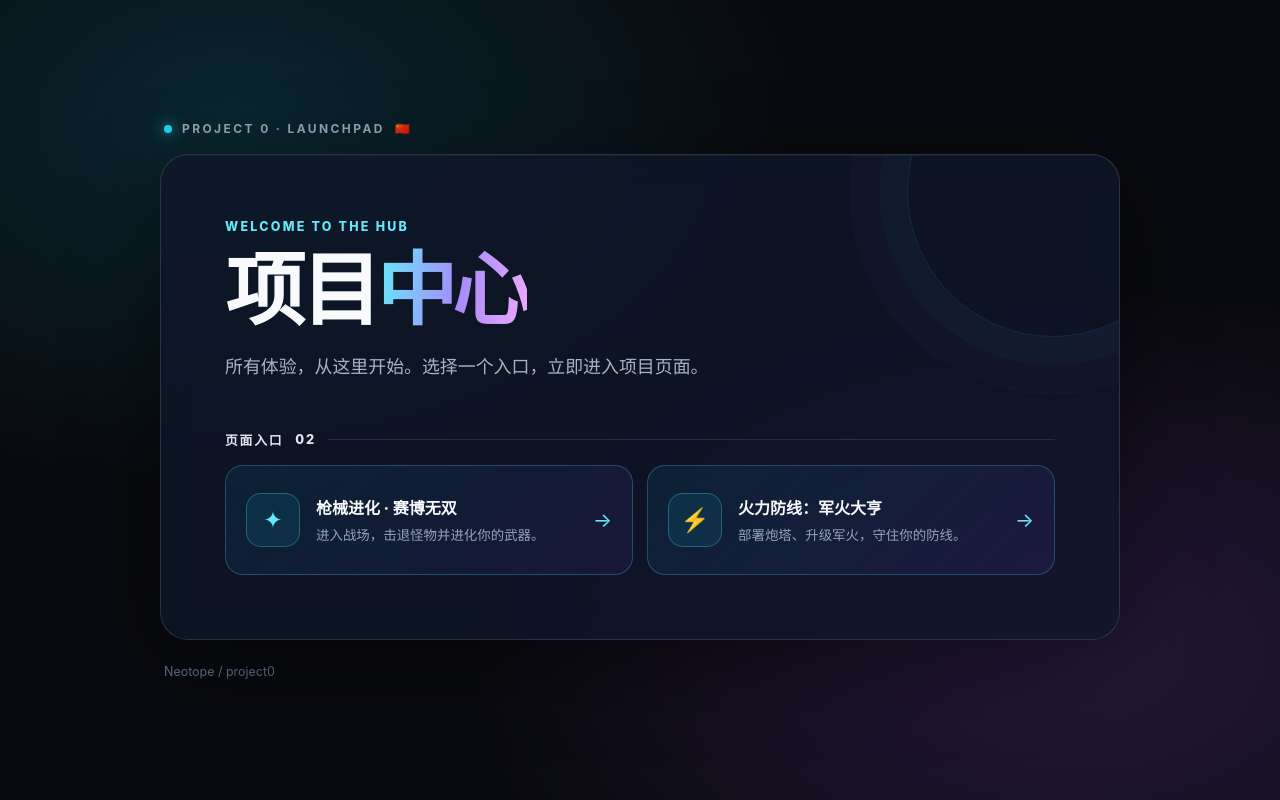
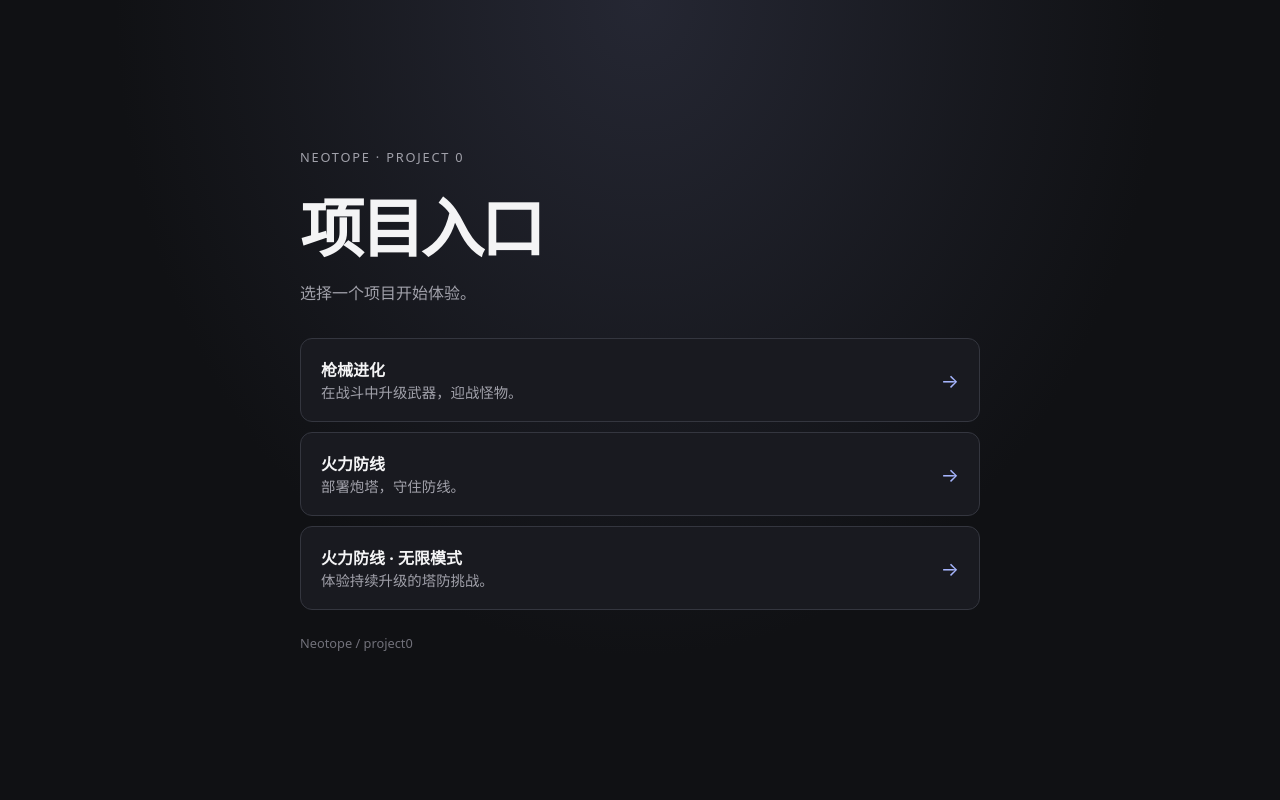
Before and after one commit to Neotope/project0, a plain HTML site: page index.html in a window 1280 px wide. Drawn offline with Linux system fonts and the light colour scheme.

Commit message:
Redesign concise project index with links to every page

```diff
--- a/index.html
+++ b/index.html
@@ -2,16 +2,16 @@
 <html lang="zh-CN">
 <head>
   <meta charset="UTF-8">
-  <meta name="viewport" content="width=device-width, initial-scale=1.0">
-  <meta name="theme-color" content="#090a0f">
-  <meta name="description" content="项目入口中心：从这里进入游戏体验。">
-  <title>项目中心 · 游戏入口</title>
+  <meta name="viewport" content="width=device-width, initial-scale=1">
+  <meta name="theme-color" content="#101114">
+  <meta name="description" content="Project 0 项目入口。">
+  <title>Project 0</title>
   <style>
     :root {
       color-scheme: dark;
-      font-family: Inter, ui-sans-serif, system-ui, -apple-system, BlinkMacSystemFont, "Segoe UI", "Noto Sans SC", sans-serif;
-      background: #090a0f;
-      color: #f8fafc;
+      font-family: system-ui, -apple-system, BlinkMacSystemFont, "Segoe UI", "Noto Sans SC", sans-serif;
+      color: #f4f4f5;
+      background: #101114;
     }
     * { box-sizing: border-box; }
     body {
@@ -19,164 +19,54 @@
       margin: 0;
       display: grid;
       place-items: center;
-      padding: 32px 20px;
-      overflow-x: hidden;
-      background:
-        radial-gradient(ellipse at 18% 15%, rgba(6, 182, 212, .16), transparent 38%),
-        radial-gradient(ellipse at 84% 82%, rgba(168, 85, 247, .18), transparent 40%),
-        #090a0f;
+      padding: 24px;
+      background: radial-gradient(ellipse at top, #252733 0, #101114 58%);
     }
-    .shell { width: min(100%, 960px); }
-    .topline {
+    main { width: min(100%, 680px); }
+    .label { margin: 0 0 12px; color: #a1a1aa; font-size: .8rem; letter-spacing: .14em; text-transform: uppercase; }
+    h1 { margin: 0; font-size: clamp(2.4rem, 8vw, 4rem); letter-spacing: -.06em; }
+    .intro { margin: 10px 0 32px; color: #a1a1aa; line-height: 1.6; }
+    nav { display: grid; gap: 10px; }
+    a {
       display: flex;
       align-items: center;
-      gap: 10px;
-      margin: 0 0 18px 4px;
-      color: #94a3b8;
-      font-size: .75rem;
-      font-weight: 700;
-      letter-spacing: .2em;
-      text-transform: uppercase;
-    }
-    .topline::before {
-      width: 8px;
-      height: 8px;
-      border-radius: 50%;
-      background: #22d3ee;
-      box-shadow: 0 0 14px #22d3ee;
-      content: "";
-    }
-    .panel {
-      position: relative;
-      overflow: hidden;
-      padding: clamp(28px, 6vw, 64px);
-      border: 1px solid rgba(148, 163, 184, .2);
-      border-radius: 28px;
-      background: rgba(15, 23, 42, .78);
-      box-shadow: 0 24px 90px rgba(0, 0, 0, .45), inset 0 1px rgba(255,255,255,.04);
-      backdrop-filter: blur(18px);
-    }
-    .panel::after {
-      position: absolute;
-      top: -110px;
-      right: -80px;
-      width: 290px;
-      height: 290px;
-      border: 1px solid rgba(34, 211, 238, .14);
-      border-radius: 50%;
-      box-shadow: 0 0 0 28px rgba(34,211,238,.025), 0 0 0 58px rgba(168,85,247,.025);
-      content: "";
-      pointer-events: none;
-    }
-    .intro { position: relative; z-index: 1; max-width: 650px; }
-    .eyebrow {
-      margin: 0 0 14px;
-      color: #67e8f9;
-      font-size: .78rem;
-      font-weight: 800;
-      letter-spacing: .18em;
-    }
-    h1 {
-      margin: 0;
-      font-size: clamp(2.4rem, 8vw, 5rem);
-      line-height: 1.04;
-      letter-spacing: -.055em;
-    }
-    h1 span {
-      color: transparent;
-      background: linear-gradient(100deg, #67e8f9 4%, #a78bfa 55%, #f0abfc 100%);
-      background-clip: text;
-      -webkit-background-clip: text;
-    }
-    .description {
-      max-width: 520px;
-      margin: 20px 0 0;
-      color: #a8b3c7;
-      font-size: clamp(1rem, 2.5vw, 1.12rem);
-      line-height: 1.8;
-    }
-    .section-heading {
-      display: flex;
-      align-items: center;
-      gap: 12px;
-      margin: 46px 0 16px;
-      color: #e2e8f0;
-      font-size: .8rem;
-      font-weight: 800;
-      letter-spacing: .14em;
-    }
-    .section-heading::after { height: 1px; flex: 1; background: rgba(148,163,184,.18); content: ""; }
-    .links { display: grid; grid-template-columns: repeat(auto-fit, minmax(min(100%, 280px), 1fr)); gap: 14px; }
-    .entry {
-      display: flex;
-      align-items: center;
+      justify-content: space-between;
       gap: 16px;
-      min-height: 110px;
-      padding: 20px;
-      border: 1px solid rgba(103, 232, 249, .24);
-      border-radius: 18px;
+      padding: 18px 20px;
+      border: 1px solid #34363f;
+      border-radius: 12px;
       color: inherit;
       text-decoration: none;
-      background: linear-gradient(135deg, rgba(8,145,178,.12), rgba(124,58,237,.1));
-      transition: transform .2s ease, border-color .2s ease, background .2s ease;
+      background: #191a20;
+      transition: border-color .18s ease, transform .18s ease, background .18s ease;
     }
-    .entry:hover, .entry:focus-visible {
-      transform: translateY(-3px);
-      border-color: rgba(103,232,249,.7);
-      background: linear-gradient(135deg, rgba(8,145,178,.22), rgba(124,58,237,.18));
-      outline: none;
-    }
-    .icon {
-      display: grid;
-      width: 54px;
-      height: 54px;
-      flex: 0 0 54px;
-      place-items: center;
-      border: 1px solid rgba(103,232,249,.28);
-      border-radius: 15px;
-      color: #67e8f9;
-      background: rgba(8,145,178,.14);
-      font-size: 1.45rem;
-    }
-    .entry-copy { flex: 1; }
-    .entry-title { display: block; font-size: 1rem; font-weight: 800; }
-    .entry-description { display: block; margin-top: 6px; color: #94a3b8; font-size: .84rem; line-height: 1.5; }
-    .arrow { color: #67e8f9; font-size: 1.25rem; transition: transform .2s ease; }
-    .entry:hover .arrow { transform: translateX(4px); }
-    footer { margin: 24px 4px 0; color: #64748b; font-size: .78rem; }
-    @media (prefers-reduced-motion: reduce) { *, *::before, *::after { scroll-behavior: auto !important; transition: none !important; } }
+    a:hover, a:focus-visible { transform: translateY(-2px); border-color: #8b8cf7; background: #20212a; outline: none; }
+    a strong { font-size: 1rem; }
+    a span { color: #a1a1aa; font-size: .9rem; }
+    .arrow { color: #a5b4fc; font-size: 1.2rem; }
+    footer { margin-top: 24px; color: #71717a; font-size: .8rem; }
+    @media (prefers-reduced-motion: reduce) { *, *::before, *::after { transition: none !important; } }
   </style>
 </head>
 <body>
-  <main class="shell">
-    <p class="topline">Project 0 · Launchpad <span role="img" aria-label="中国国旗">🇨🇳</span></p>
-    <section class="panel" aria-labelledby="page-title">
-      <div class="intro">
-        <p class="eyebrow">WELCOME TO THE HUB</p>
-        <h1 id="page-title">项目<span>中心</span></h1>
-        <p class="description">所有体验，从这里开始。选择一个入口，立即进入项目页面。</p>
-      </div>
-
-      <h2 class="section-heading">页面入口 <span>02</span></h2>
-      <nav class="links" aria-label="项目页面">
-        <a class="entry" href="./gun_evolution_shooter.html">
-          <span class="icon" aria-hidden="true">✦</span>
-          <span class="entry-copy">
-            <span class="entry-title">枪械进化 · 赛博无双</span>
-            <span class="entry-description">进入战场，击退怪物并进化你的武器。</span>
-          </span>
-          <span class="arrow" aria-hidden="true">→</span>
-        </a>
-        <a class="entry" href="./code_artifact.html">
-          <span class="icon" aria-hidden="true">⚡</span>
-          <span class="entry-copy">
-            <span class="entry-title">火力防线：军火大亨</span>
-            <span class="entry-description">部署炮塔、升级军火，守住你的防线。</span>
-          </span>
-          <span class="arrow" aria-hidden="true">→</span>
-        </a>
-      </nav>
-    </section>
+  <main>
+    <p class="label">Neotope · Project 0</p>
+    <h1>项目入口</h1>
+    <p class="intro">选择一个项目开始体验。</p>
+    <nav aria-label="项目页面">
+      <a href="./gun_evolution_shooter.html">
+        <div><strong>枪械进化</strong><br><span>在战斗中升级武器，迎战怪物。</span></div>
+        <span class="arrow" aria-hidden="true">→</span>
+      </a>
+      <a href="./code_artifact.html">
+        <div><strong>火力防线</strong><br><span>部署炮塔，守住防线。</span></div>
+        <span class="arrow" aria-hidden="true">→</span>
+      </a>
+      <a href="./v2.html">
+        <div><strong>火力防线 · 无限模式</strong><br><span>体验持续升级的塔防挑战。</span></div>
+        <span class="arrow" aria-hidden="true">→</span>
+      </a>
+    </nav>
     <footer>Neotope / project0</footer>
   </main>
 </body>
```
